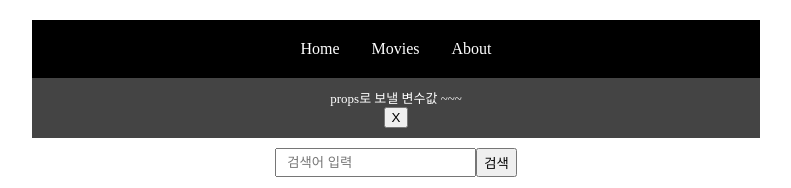
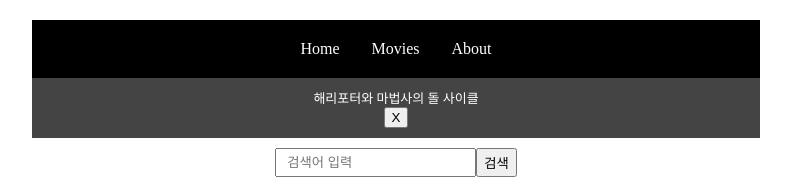
Before and after one commit to haero77/FE-vue-practice, a Vue app in the folder movie-info/: page / in a window 1280 px wide. Shown: the top 188 px of the page, without its empty margins (244-1035 px from the left). Built offline with nearby package versions, Linux system fonts and the light colour scheme.

Commit message:
[movie] 이벤트창 광고 텍스트 순환 - 컴포넌트 생명주기, mounted, unmounted

```diff
--- a/movie-info/src/App.vue
+++ b/movie-info/src/App.vue
@@ -1,7 +1,7 @@
 "<!--  html code -->
 <template>
   <Navbar/>
-  <Event :text="text"/>
+  <Event :text="text[eventTextNum]"/>
   <SearchBar
       :movieData="movieDataTemp"
       @searchMovie="searchMovie($event)"
@@ -41,7 +41,13 @@
       movieData: movieData,
       movieDataTemp: [...movieData], // 영화데이터 사본
       selectedMovieId: 0,
-      text: "props로 보낼 변수값 ~~~ ",
+      text: [
+          "트루먼 쇼 사이클",
+          "해리포터와 마법사의 돌 사이클",
+          "포레스트검프 사이",
+      ],
+      eventTextNum: 0,
+      interval: null,
     }
   },
   // 컴포넌트 등록
@@ -69,6 +75,23 @@
     showAllMovies() {
       this.movieDataTemp = [...this.movieData];
     },
+  },
+  mounted() {
+    console.log("mounted");
+    this.interval = setInterval(() => {
+      // text를 순환
+      this.eventTextNum = (this.eventTextNum + 1) % this.text.length;
+    }, 3000);
+  },
+  unmounted() {
+    /**
+     * 만약 이 컴포넌트가 제거(unmounted)될 때 타이머를 정리하지 않으면:
+     *
+     * 컴포넌트는 사라졌는데도 타이머는 계속 돌아가게 됨
+     * 메모리를 계속 차지하게 됨
+     * 심지어 존재하지 않는 컴포넌트의 eventTextNum을 변경하려고 시도할 수 있음
+     */
+    clearInterval(this.interval);
   }
 }
 </script>
```
